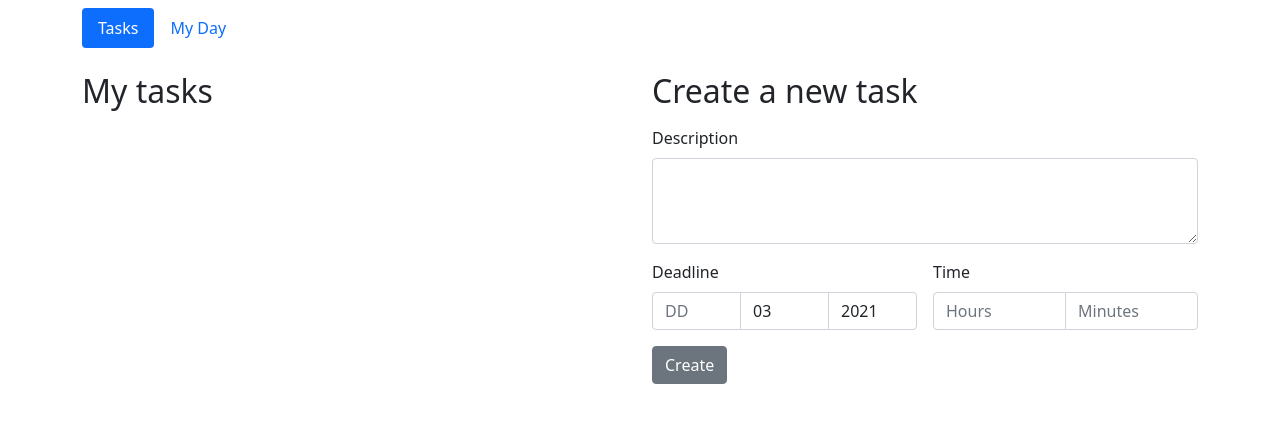
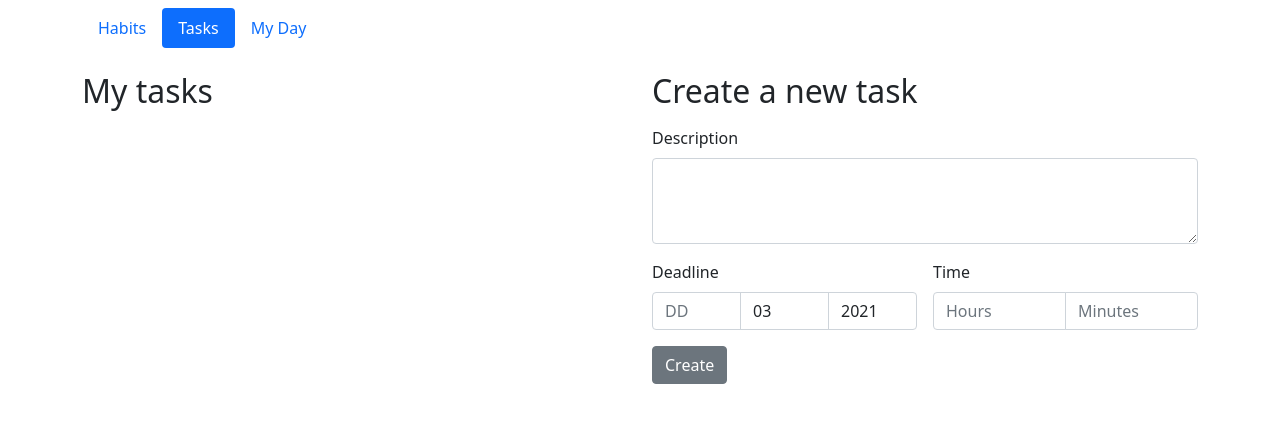
Before and after one commit to AlexandreKrantz/TOP_ToDo, a website built with webpack: page dist/index.html in a window 1280 px wide. Built offline with nearby package versions, Linux system fonts and the light colour scheme.

Commit message:
Habits nav-item

```diff
--- a/dist/index.html
+++ b/dist/index.html
@@ -7,6 +7,9 @@
   <body>
     <div class="container-lg">
       <ul class="nav nav-pills my-2">
+        <li class="nav-item">
+          <a class="nav-link" href="#">Habits</a>
+        </li>
         <li class="nav-item">
           <a class="nav-link active" aria-current="page" href="#">Tasks</a>
         </li>
```
